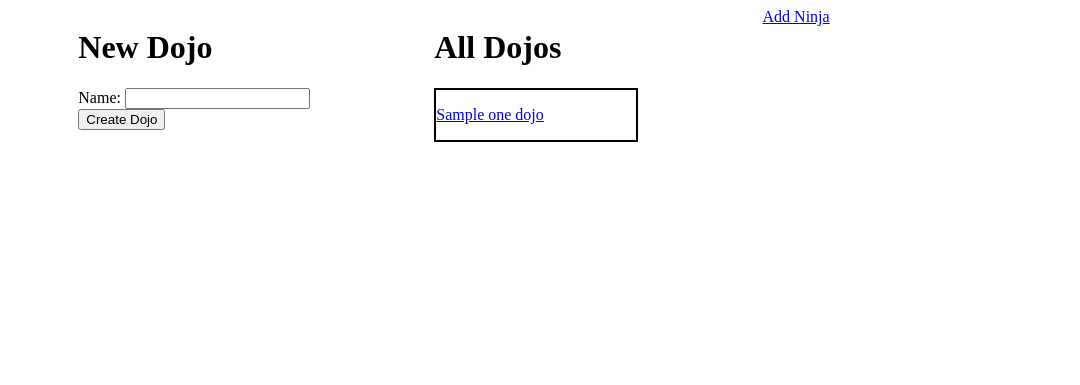
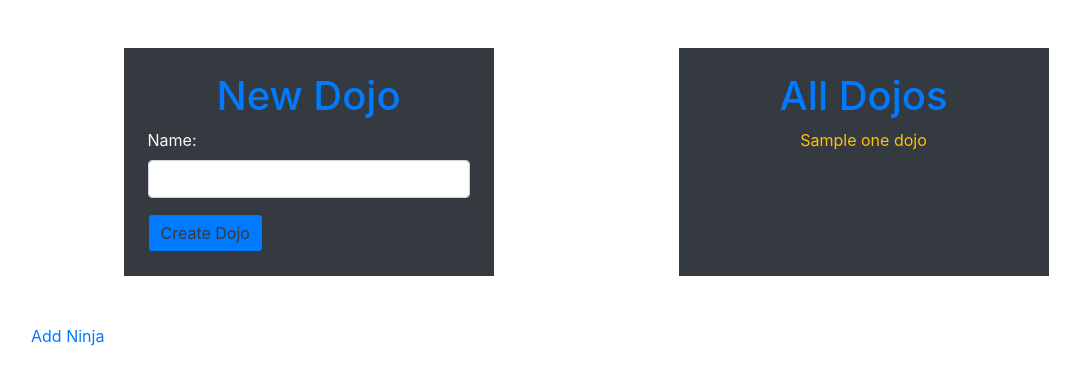
Before and after one commit to GChin99/Flask_MySQL_Dojos_and_Ninjas, a Flask app: template flask_app/templates/index.html in a window 1280 px wide. Shown: the top 385 px of the page, without its empty margins (54-1134 px from the left). Run offline with Flask 2, Linux system fonts and the light colour scheme; the template is opened without the code that fills it: most values are stand-ins (such as "Sample title", 1, 10 or a date in 2020); some libraries are stand-ins or nearby versions.

Commit message:
fixed files

```diff
--- a/flask_app/models/dojo.py
+++ b/flask_app/models/dojo.py
@@ -34,7 +34,7 @@ class Dojo:
         # Iterate over the db results and create instances of dojos with cls.
         for one_dojo in results:
             all_dojos.append(cls(one_dojo))
-        return all_dojos
+        return all_dojos #return the list of appended instances of dojos
 
 # ------------------------The C out of CRUD(create)--------------------------------------
 #   We use class method to create new dojo instances in our database
@@ -74,5 +74,5 @@ class Dojo:
             }
             ninja_obj = ninja.Ninja(data) #we are creating a ninja instance by bring the Ninja class over to the dojo
             one_dojo.ninjas.append(ninja_obj)
-            # We are saying one_animal has an attribue called toys and we are appending the toy instance we just crated to the empty list ninjas
+            # We are saying one_dojo has an attribue called dojo and we are appending the ninja instance we just crated to the empty list ninjas
         return one_dojo
--- a/flask_app/templates/index.html
+++ b/flask_app/templates/index.html
@@ -4,8 +4,9 @@
     <meta charset="UTF-8">
     <meta http-equiv="X-UA-Compatible" content="IE=edge">
     <meta name="viewport" content="width=device-width, initial-scale=1.0">
+    <link rel="stylesheet" href="https://stackpath.bootstrapcdn.com/bootstrap/4.3.1/css/bootstrap.min.css" integrity="sha384-ggOyR0iXCbMQv3Xipma34MD+dH/1fQ784/j6cY/iJTQUOhcWr7x9JvoRxT2MZw1T" crossorigin="anonymous">
     <title>Dojos</title>
-<style>
+<!-- <style>
 .container {
     width: 1000px;
     display: flex;
@@ -16,31 +17,29 @@
     width: 200px;
     border: 2px solid black;
 }
-</style>
+</style> -->
 </head>
 <body>
     <div class="container">
         <!-- Create new Dojos -->
-        <div class="newDojo">
-            <h1>New Dojo</h1>
-            <form action="/create/dojo" method="post">
-                <div class="form">
+        <div class="d-flex justify-content-around">
+            <form action="/create/dojo" method="post" class="col-4 bg-dark p-4 my-5 text-light">
+                <h1 class="text-center text-primary">New Dojo</h1>
+                <div class="form-group">
                     <label>Name:</label>
-                    <input type="text" name="dojo_name">
+                    <input type="text" name="dojo_name" class="form-control">
                 </div>
-                <input type="submit" value="Create Dojo">
+                <input type="submit" value="Create Dojo" class="btn btn-primary btn-outline-dark">
             </form>
-        </div>
         <!-- Show all the Dojos -->
-        <div class="allDojos">
-            <h1>All Dojos</h1>
-            <div class="box">
+            <div class="col-4 bg-dark text-light text-center my-5 p-4">
+                <h1 class="text-primary">All Dojos</h1>
                 {% for one_dojo in all_the_dojos %}
-                    <p><a href="/dojo/{{one_dojo.id}}">{{one_dojo.dojo_name}}</a></p>
+                <p><a href="/dojo/{{one_dojo.id}}"  class="text-warning">{{one_dojo.dojo_name}}</a></p>
                 {% endfor %}
             </div>
         </div>
-        <a href="/ninja">Add Ninja</a>
+        <a href="/ninja" class="text-center mx-auto">Add Ninja</a>
     </div>
 </body>
 </html>
```
Also changed, not shown: flask_app/controllers/dojos.py (+6 -4 lines), flask_app/templates/create_ninja.html (+17 -8 lines), flask_app/templates/one_dojo.html (+7 -3 lines), 2 other files.
